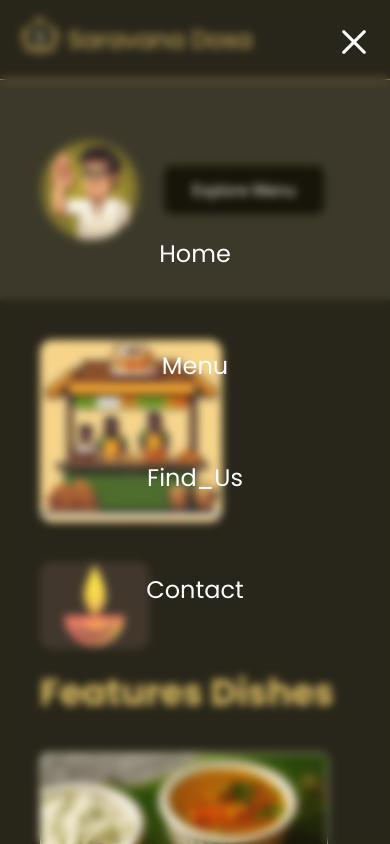
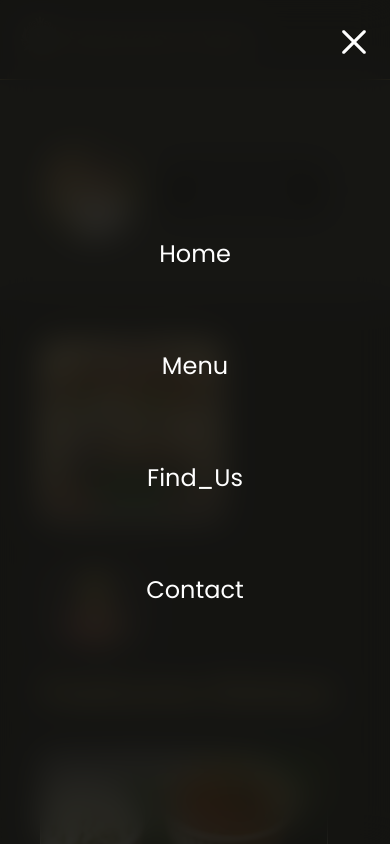
Before and after one commit to Nota0515/Cafe_website, a React (Vite) app: page / in a window 390 px wide. Both pictures are taken after a click on the button 354 px from the left and 42 px from the top of the page. Shown: the top 844 px of the page. Built offline with nearby package versions, Linux system fonts and the light colour scheme.

Commit message:
css adjust

```diff
--- a/src/sections/Header.jsx
+++ b/src/sections/Header.jsx
@@ -39,11 +39,11 @@
           <div className='logotext relative mt-2 w-[62rem]'>
             <span className='absolute left-0 text-2xl bottom-0 md:text-3xl text-n-3 font-poppins font-medium'>Saravana Dosa</span>
           </div>
-          <nav className={`${openNavigation ? 'flex' : "hidden"} fixed backdrop-blur-sm bg-n-3/10 md:bg-transparent top-0 left-0 right-0 bottom-0 lg:static md:static md:mx-auto lg:flex md:flex lg:mx-auto`}>
+          <nav className={`${openNavigation ? 'flex' : "hidden"} fixed backdrop-blur-lg bg-n-2/90 md:bg-transparent top-0 left-0 right-0 bottom-0 lg:static md:static md:mx-auto lg:flex md:flex lg:mx-auto`}>
             <div className={`navelements relative z-2 flex flex-col gap-20 md:gap-5 lg:gap-10 items-center justify-center m-auto md:flex-row lg:flex-row`}>
               {navigation.map((item)=>(
                 <span key={item.id}>
-                  <a className='text-n-1 text-2xl md:text-base font-poppins hover:underline ' href={item.url} onClick={handleclick}>{item.title}</a>
+                  <a className='text-n-1 text-2xl md:text-base font-poppins hover:underline' href={item.url} onClick={handleclick}>{item.title}</a>
                 </span>
               ))}
             </div>
```
